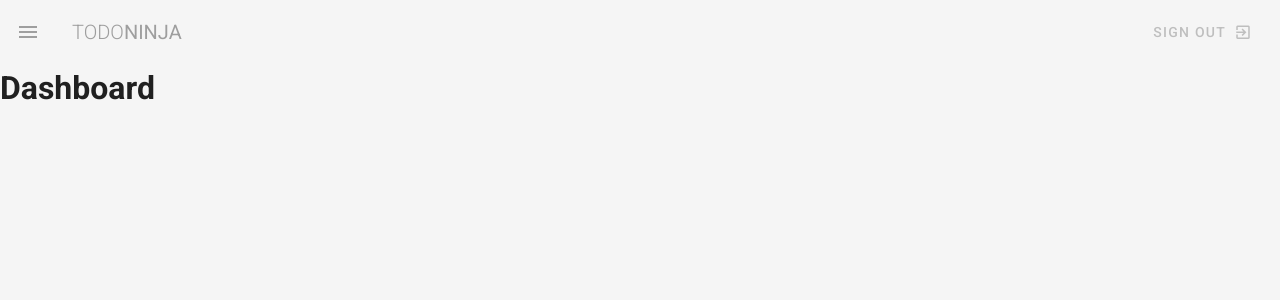
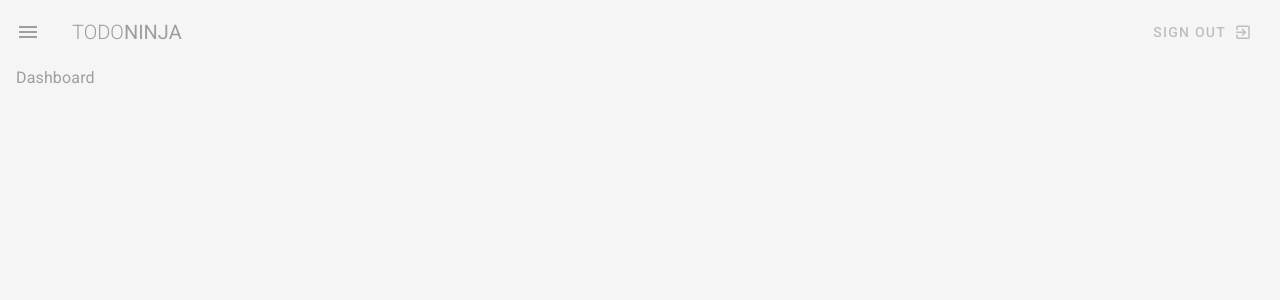
Before and after one commit to matheusborn/vuetify-tutorial, a Vue app: page / in a window 1280 px wide. Shown: the top 300 px of the page. Built offline with nearby package versions, Linux system fonts and the light colour scheme.

Commit message:
drawer & themes

```diff
--- a/src/App.vue
+++ b/src/App.vue
@@ -1,7 +1,7 @@
 <template>
   <v-app>
     <Navbar />
-    <v-main class="grey lighten-4">
+    <v-main class="grey lighten-4 mx-4 mb-4">
       <router-view />
     </v-main>
   </v-app>
@@ -14,6 +14,12 @@
   components: { Navbar },
   data: () => ({
     //
-  }),
+  })
 };
 </script>
+
+<style>
+#app {
+  background: #f5f5f5;
+}
+</style>
--- a/src/views/Dashboard.vue
+++ b/src/views/Dashboard.vue
@@ -1,6 +1,6 @@
 <template>
   <div class="dashboard">
-    <h1>Dashboard</h1>
+    <h1 class="subtitle-1 grey--text">Dashboard</h1>
   </div>
 </template>
 
--- a/src/views/Projects.vue
+++ b/src/views/Projects.vue
@@ -1,5 +1,5 @@
 <template>
   <div class="projects">
-    <h1>Projects</h1>
+    <h1 class="subtitle-1 grey--text">Projects</h1>
   </div>
 </template>
--- a/src/views/Team.vue
+++ b/src/views/Team.vue
@@ -1,5 +1,7 @@
 <template>
   <div class="team">
-    <h1>Team</h1>
+    <h1 class="subtitle-1 grey--text">Team</h1>
+
+    <v-container class="my-5"> content </v-container>
   </div>
 </template>
```
